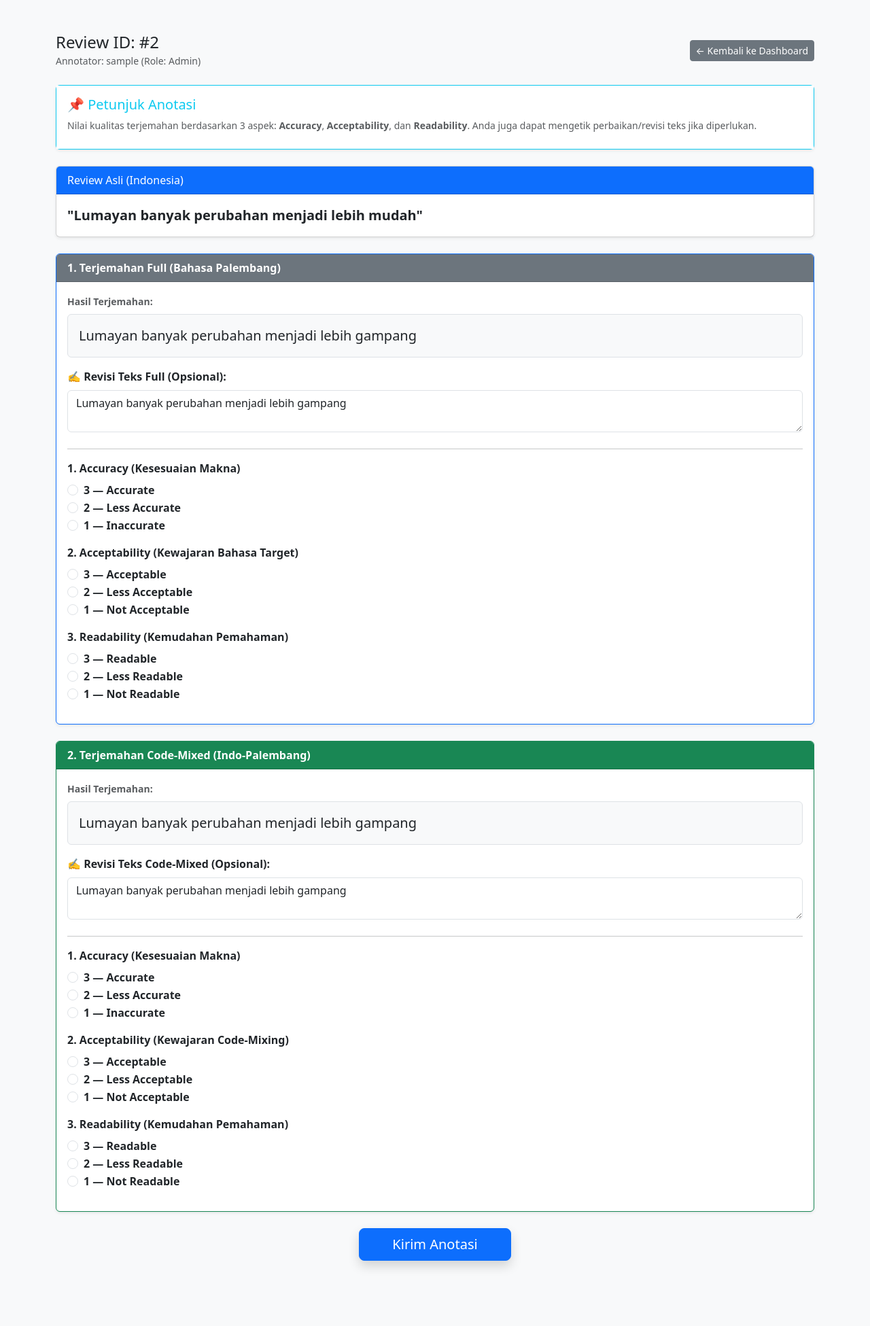
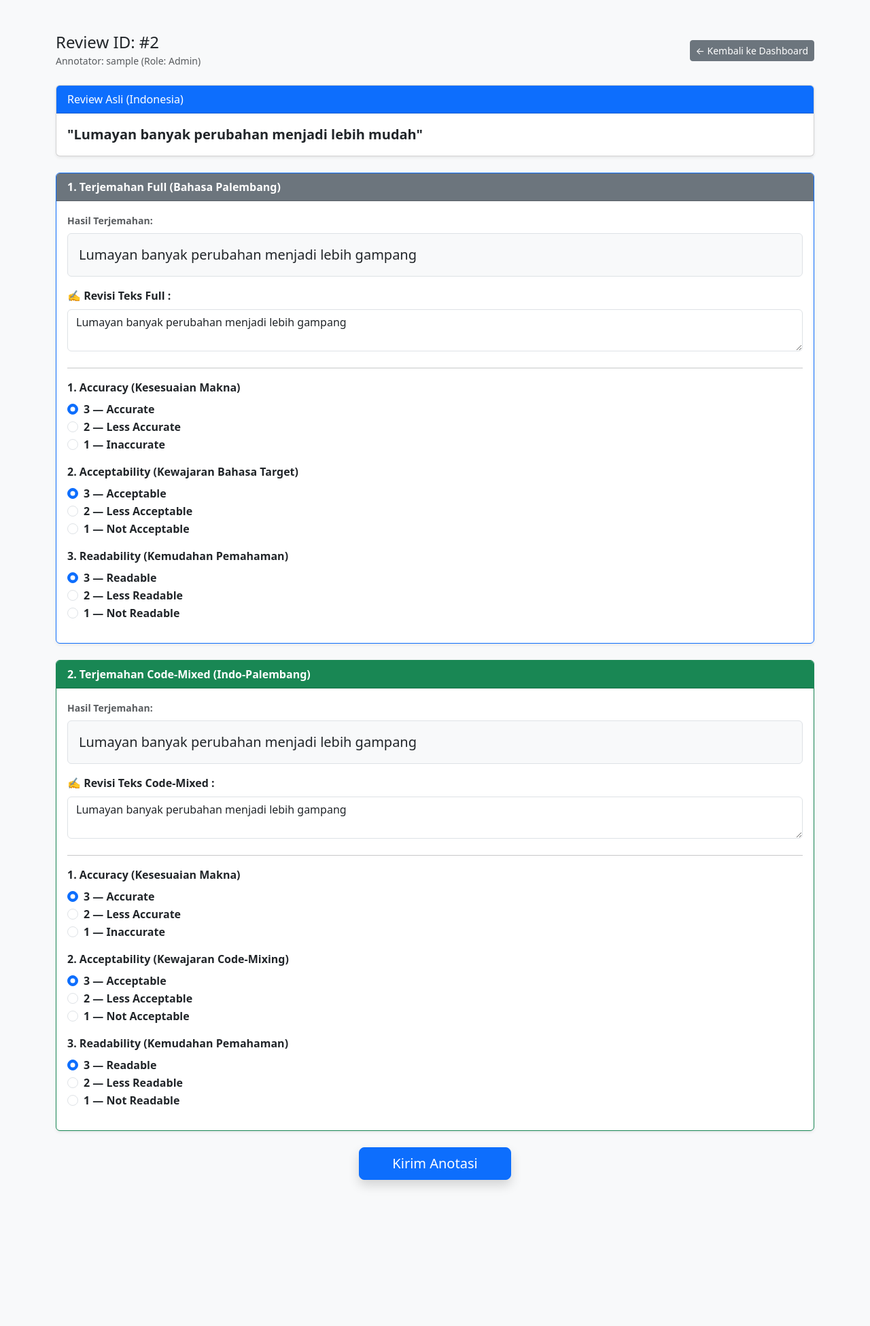
Before and after one commit to magnzetic/kai-annotation-tool, a Flask app: page /annotate in a window 1280 px wide. Shown: the whole page at 68% size. After the commit the page ends 1747 px from the top, so only its background shows below. Run offline with Flask 3, Linux system fonts and the light colour scheme; a user stored in the database is signed in; tables that the repository leaves empty hold one stand-in row (values such as "Sample post"); some libraries are stand-ins or nearby versions.

Commit message:
Update annotate.html

```diff
--- a/templates/annotate.html
+++ b/templates/annotate.html
@@ -15,17 +15,7 @@
             <a href="{{ url_for('dashboard') }}" class="btn btn-secondary btn-sm">← Kembali ke Dashboard</a>
         </div>
 
-        <!-- PETUNJUK ANOTASI -->
-        <div class="card mb-4 shadow-sm border-info">
-            <div class="card-body bg-white">
-                <h5 class="card-title text-info">📌 Petunjuk Anotasi</h5>
-                <p class="card-text small text-muted mb-2">
-                    Nilai kualitas terjemahan berdasarkan 3 aspek: <strong>Accuracy</strong>, <strong>Acceptability</strong>, dan <strong>Readability</strong>. Anda juga dapat mengetik perbaikan/revisi teks jika diperlukan.
-                </p>
-            </div>
-        </div>
-
-        <form action="{{ url_for('submit', review_id=item.id) }}" method="POST">
+        <form id="annotationForm" action="{{ url_for('submit', review_id=item.id) }}" method="POST">
 
             <!-- ORIGINAL TEXT -->
             <div class="card mb-4 shadow-sm">
@@ -43,39 +33,37 @@
                 <div class="card-body">
                     <div class="mb-3">
                         <label class="form-label text-muted small fw-bold">Hasil Terjemahan:</label>
-                        <p class="p-3 bg-light rounded fs-5 border">{{ item.trans_jawa if role == 'jawa' else item.trans_palembang }}</p>
+                        <p class="p-3 bg-light rounded fs-5 border" id="orig_full">{{ item.trans_jawa if role == 'jawa' else item.trans_palembang }}</p>
                     </div>
 
-                    <!-- Kotak Input Revisi Teks Full -->
                     <div class="mb-4">
-                        <label class="form-label fw-bold text-dark">✍️ Revisi Teks Full (Opsional):</label>
-                        <textarea name="rev_full" class="form-control" rows="2" placeholder="Kosongkan jika hasil terjemahan sudah bagus, atau ketik perbaikannya di sini...">{{ item.trans_jawa if role == 'jawa' else item.trans_palembang }}</textarea>
+                        <label class="form-label fw-bold text-dark">✍️ Revisi Teks Full <span id="req_label_full" class="text-danger d-none">(Wajib diisi karena ada nilai < 3)</span>:</label>
+                        <textarea id="rev_full" name="rev_full" class="form-control" rows="2" placeholder="Ketik perbaikan jika ada nilai di bawah 3...">{{ item.trans_jawa if role == 'jawa' else item.trans_palembang }}</textarea>
                     </div>
 
                     <hr>
-
                     <!-- 1. ACCURACY -->
                     <div class="mb-3">
                         <label class="form-label fw-bold">1. Accuracy (Kesesuaian Makna)</label>
-                        <div class="form-check"><input class="form-check-input" type="radio" name="acc_full" value="3" required><label class="form-check-label"><strong>3 — Accurate</strong></label></div>
-                        <div class="form-check"><input class="form-check-input" type="radio" name="acc_full" value="2"><label class="form-check-label"><strong>2 — Less Accurate</strong></label></div>
-                        <div class="form-check"><input class="form-check-input" type="radio" name="acc_full" value="1"><label class="form-check-label"><strong>1 — Inaccurate</strong></label></div>
+                        <div class="form-check"><input class="form-check-input score-full" type="radio" name="acc_full" value="3" required checked><label class="form-check-label"><strong>3 — Accurate</strong></label></div>
+                        <div class="form-check"><input class="form-check-input score-full" type="radio" name="acc_full" value="2"><label class="form-check-label"><strong>2 — Less Accurate</strong></label></div>
+                        <div class="form-check"><input class="form-check-input score-full" type="radio" name="acc_full" value="1"><label class="form-check-label"><strong>1 — Inaccurate</strong></label></div>
                     </div>
 
                     <!-- 2. ACCEPTABILITY -->
                     <div class="mb-3">
                         <label class="form-label fw-bold">2. Acceptability (Kewajaran Bahasa Target)</label>
-                        <div class="form-check"><input class="form-check-input" type="radio" name="accept_full" value="3" required><label class="form-check-label"><strong>3 — Acceptable</strong></label></div>
-                        <div class="form-check"><input class="form-check-input" type="radio" name="accept_full" value="2"><label class="form-check-label"><strong>2 — Less Acceptable</strong></label></div>
-                        <div class="form-check"><input class="form-check-input" type="radio" name="accept_full" value="1"><label class="form-check-label"><strong>1 — Not Acceptable</strong></label></div>
+                        <div class="form-check"><input class="form-check-input score-full" type="radio" name="accept_full" value="3" required checked><label class="form-check-label"><strong>3 — Acceptable</strong></label></div>
+                        <div class="form-check"><input class="form-check-input score-full" type="radio" name="accept_full" value="2"><label class="form-check-label"><strong>2 — Less Acceptable</strong></label></div>
+                        <div class="form-check"><input class="form-check-input score-full" type="radio" name="accept_full" value="1"><label class="form-check-label"><strong>1 — Not Acceptable</strong></label></div>
                     </div>
 
                     <!-- 3. READABILITY -->
                     <div class="mb-3">
                         <label class="form-label fw-bold">3. Readability (Kemudahan Pemahaman)</label>
-                        <div class="form-check"><input class="form-check-input" type="radio" name="read_full" value="3" required><label class="form-check-label"><strong>3 — Readable</strong></label></div>
-                        <div class="form-check"><input class="form-check-input" type="radio" name="read_full" value="2"><label class="form-check-label"><strong>2 — Less Readable</strong></label></div>
-                        <div class="form-check"><input class="form-check-input" type="radio" name="read_full" value="1"><label class="form-check-label"><strong>1 — Not Readable</strong></label></div>
+                        <div class="form-check"><input class="form-check-input score-full" type="radio" name="read_full" value="3" required checked><label class="form-check-label"><strong>3 — Readable</strong></label></div>
+                        <div class="form-check"><input class="form-check-input score-full" type="radio" name="read_full" value="2"><label class="form-check-label"><strong>2 — Less Readable</strong></label></div>
+                        <div class="form-check"><input class="form-check-input score-full" type="radio" name="read_full" value="1"><label class="form-check-label"><strong>1 — Not Readable</strong></label></div>
                     </div>
                 </div>
             </div>
@@ -91,36 +79,34 @@
                         <p class="p-3 bg-light rounded fs-5 border">{{ item.trans_mix_jawa if role == 'jawa' else item.trans_mix_palembang }}</p>
                     </div>
 
-                    <!-- Kotak Input Revisi Teks Mix -->
                     <div class="mb-4">
-                        <label class="form-label fw-bold text-dark">✍️ Revisi Teks Code-Mixed (Opsional):</label>
-                        <textarea name="rev_mix" class="form-control" rows="2" placeholder="Kosongkan jika sudah bagus, atau ketik perbaikannya di sini...">{{ item.trans_mix_jawa if role == 'jawa' else item.trans_mix_palembang }}</textarea>
+                        <label class="form-label fw-bold text-dark">✍️ Revisi Teks Code-Mixed <span id="req_label_mix" class="text-danger d-none">(Wajib diisi karena ada nilai < 3)</span>:</label>
+                        <textarea id="rev_mix" name="rev_mix" class="form-control" rows="2" placeholder="Ketik perbaikan jika ada nilai di bawah 3...">{{ item.trans_mix_jawa if role == 'jawa' else item.trans_mix_palembang }}</textarea>
                     </div>
 
                     <hr>
-
                     <!-- 1. ACCURACY -->
                     <div class="mb-3">
                         <label class="form-label fw-bold">1. Accuracy (Kesesuaian Makna)</label>
-                        <div class="form-check"><input class="form-check-input" type="radio" name="acc_mix" value="3" required><label class="form-check-label"><strong>3 — Accurate</strong></label></div>
-                        <div class="form-check"><input class="form-check-input" type="radio" name="acc_mix" value="2"><label class="form-check-label"><strong>2 — Less Accurate</strong></label></div>
-                        <div class="form-check"><input class="form-check-input" type="radio" name="acc_mix" value="1"><label class="form-check-label"><strong>1 — Inaccurate</strong></label></div>
+                        <div class="form-check"><input class="form-check-input score-mix" type="radio" name="acc_mix" value="3" required checked><label class="form-check-label"><strong>3 — Accurate</strong></label></div>
+                        <div class="form-check"><input class="form-check-input score-mix" type="radio" name="acc_mix" value="2"><label class="form-check-label"><strong>2 — Less Accurate</strong></label></div>
+                        <div class="form-check"><input class="form-check-input score-mix" type="radio" name="acc_mix" value="1"><label class="form-check-label"><strong>1 — Inaccurate</strong></label></div>
                     </div>
 
                     <!-- 2. ACCEPTABILITY -->
                     <div class="mb-3">
                         <label class="form-label fw-bold">2. Acceptability (Kewajaran Code-Mixing)</label>
-                        <div class="form-check"><input class="form-check-input" type="radio" name="accept_mix" value="3" required><label class="form-check-label"><strong>3 — Acceptable</strong></label></div>
-                        <div class="form-check"><input class="form-check-input" type="radio" name="accept_mix" value="2"><label class="form-check-label"><strong>2 — Less Acceptable</strong></label></div>
-                        <div class="form-check"><input class="form-check-input" type="radio" name="accept_mix" value="1"><label class="form-check-label"><strong>1 — Not Acceptable</strong></label></div>
+                        <div class="form-check"><input class="form-check-input score-mix" type="radio" name="accept_mix" value="3" required checked><label class="form-check-label"><strong>3 — Acceptable</strong></label></div>
+                        <div class="form-check"><input class="form-check-input score-mix" type="radio" name="accept_mix" value="2"><label class="form-check-label"><strong>2 — Less Acceptable</strong></label></div>
+                        <div class="form-check"><input class="form-check-input score-mix" type="radio" name="accept_mix" value="1"><label class="form-check-label"><strong>1 — Not Acceptable</strong></label></div>
                     </div>
 
                     <!-- 3. READABILITY -->
                     <div class="mb-3">
                         <label class="form-label fw-bold">3. Readability (Kemudahan Pemahaman)</label>
-                        <div class="form-check"><input class="form-check-input" type="radio" name="read_mix" value="3" required><label class="form-check-label"><strong>3 — Readable</strong></label></div>
-                        <div class="form-check"><input class="form-check-input" type="radio" name="read_mix" value="2"><label class="form-check-label"><strong>2 — Less Readable</strong></label></div>
-                        <div class="form-check"><input class="form-check-input" type="radio" name="read_mix" value="1"><label class="form-check-label"><strong>1 — Not Readable</strong></label></div>
+                        <div class="form-check"><input class="form-check-input score-mix" type="radio" name="read_mix" value="3" required checked><label class="form-check-label"><strong>3 — Readable</strong></label></div>
+                        <div class="form-check"><input class="form-check-input score-mix" type="radio" name="read_mix" value="2"><label class="form-check-label"><strong>2 — Less Readable</strong></label></div>
+                        <div class="form-check"><input class="form-check-input score-mix" type="radio" name="read_mix" value="1"><label class="form-check-label"><strong>1 — Not Readable</strong></label></div>
                     </div>
                 </div>
             </div>
@@ -130,5 +116,43 @@
             </div>
         </form>
     </div>
+
+    <script>
+        document.getElementById('annotationForm').addEventListener('submit', function(e) {
+            // Cek Full
+            let scoresFull = document.querySelectorAll('.score-full:checked');
+            let hasLowFull = Array.from(scoresFull).some(r => parseInt(r.value) < 3);
+            let revFullVal = document.getElementById('rev_full').value.trim();
+
+            let labelFull = document.getElementById('req_label_full');
+            if (hasLowFull) {
+                labelFull.classList.remove('d-none');
+                if (!revFullVal) {
+                    alert('Mohon isi teks revisi pada Terjemahan Full karena terdapat nilai di bawah 3!');
+                    e.preventDefault();
+                    return;
+                }
+            } else {
+                labelFull.classList.add('d-none');
+            }
+
+            // Cek Mix
+            let scoresMix = document.querySelectorAll('.score-mix:checked');
+            let hasLowMix = Array.from(scoresMix).some(r => parseInt(r.value) < 3);
+            let revMixVal = document.getElementById('rev_mix').value.trim();
+
+            let labelMix = document.getElementById('req_label_mix');
+            if (hasLowMix) {
+                labelMix.classList.remove('d-none');
+                if (!revMixVal) {
+                    alert('Mohon isi teks revisi pada Terjemahan Code-Mixed karena terdapat nilai di bawah 3!');
+                    e.preventDefault();
+                    return;
+                }
+            } else {
+                labelMix.classList.add('d-none');
+            }
+        });
+    </script>
 </body>
 </html>
```
